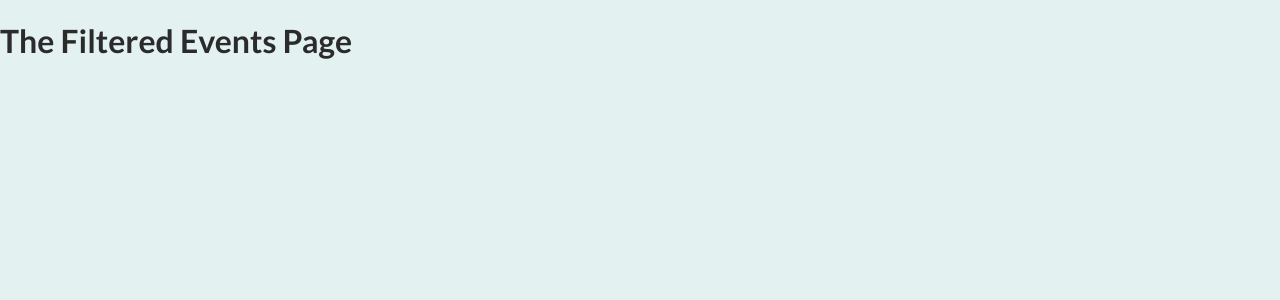
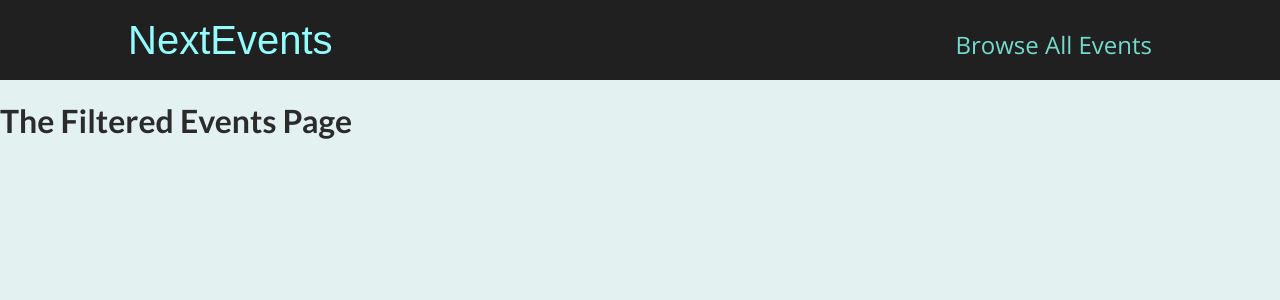
Before and after one commit to IngaMic/Events-App-NextJS, a Next.js app: page /events in a window 1280 px wide. Shown: the top 300 px of the page. Built offline with nearby package versions, Linux system fonts and the light colour scheme.

Commit message:
nav, wrapper, all events page

```diff
--- /dev/null
+++ b/components/layout/layout.js
@@ -0,0 +1,14 @@
+import { Fragment } from "react";
+
+import MainHeader from "./main-header";
+
+const Layout = (props) => {
+    return (
+        <Fragment>
+            <MainHeader />
+            <main>{props.children}</main>
+        </Fragment>
+    );
+};
+
+export default Layout;
--- /dev/null
+++ b/components/layout/main-header.js
@@ -0,0 +1,21 @@
+import Link from "next/link";
+import classes from "./main-header.module.css";
+
+const MainHeader = () => {
+    return (
+        <header className={classes.header}>
+            <div className={classes.logo}>
+                <Link href="/">NextEvents</Link>
+            </div>
+            <nav className={classes.navigation}>
+                <ul>
+                    <li>
+                        <Link href="/events">Browse All Events</Link>
+                    </li>
+                </ul>
+            </nav>
+        </header>
+    );
+};
+
+export default MainHeader;
--- /dev/null
+++ b/components/layout/main-header.module.css
@@ -0,0 +1,41 @@
+.header {
+    width: 100%;
+    display: flex;
+    justify-content: space-between;
+    align-items: baseline;
+    padding: 1rem 10%;
+    height: 5rem;
+    background-color: #202020;
+}
+
+.logo {
+    font-size: 1.5rem;
+    color: white;
+    font-family: "Fira", sans-serif;
+    height: 100%;
+    display: flex;
+    justify-content: center;
+    align-items: center;
+    color: #94fdfd;
+}
+
+.logo a {
+    text-decoration: none;
+    color: #94fdfd;
+}
+
+.navigation a {
+    text-decoration: none;
+    color: #74dacc;
+    font-size: 1rem;
+}
+
+@media (min-width: 768px) {
+    .logo {
+        font-size: 2.5rem;
+    }
+
+    .navigation a {
+        font-size: 1.5rem;
+    }
+}
--- a/pages/_app.js
+++ b/pages/_app.js
@@ -1,7 +1,12 @@
-import '../styles/globals.css'
+import "../styles/globals.css";
+import Layout from "../components/layout/layout";
 
 function MyApp({ Component, pageProps }) {
-  return <Component {...pageProps} />
+    return (
+        <Layout>
+            <Component {...pageProps} />
+        </Layout>
+    );
 }
 
-export default MyApp
+export default MyApp;
```
Also changed, not shown: pages/events/index.js (+6 -1 lines).
